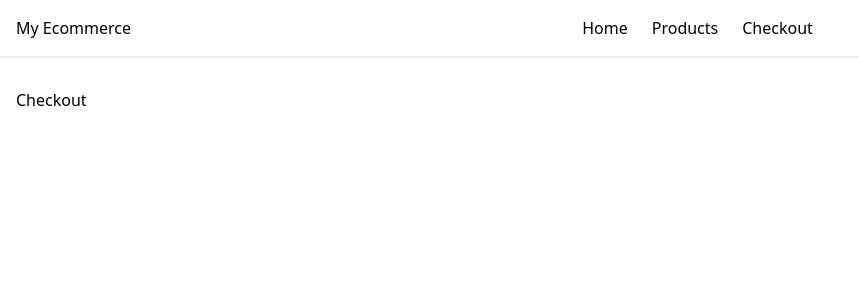
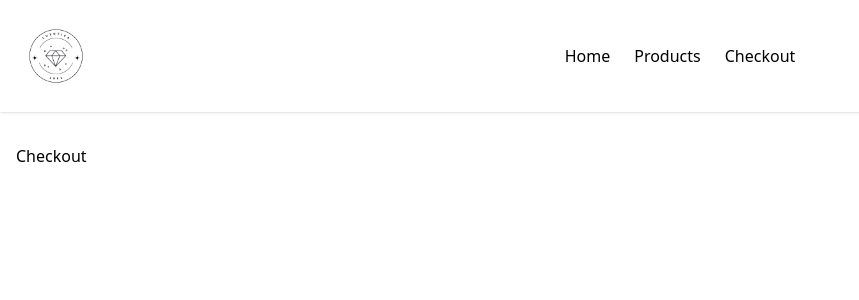
Before and after one commit to yoanastamenova/jewellery-shop, a Next.js app: page /checkout in a window 1280 px wide. Shown: the top 300 px of the page, without its empty margins (0-859 px from the left). Built offline with nearby package versions, Linux system fonts and the light colour scheme.

Commit message:
feat: add logo

```diff
--- a/components/navbar.tsx
+++ b/components/navbar.tsx
@@ -1,3 +1,4 @@
+import Image from "next/image";
 import Link from "next/link";
 
 export const Navbar = () => {
@@ -5,7 +6,7 @@ export const Navbar = () => {
         <nav className="sticky top-0 z-50 bg-white shadow">
             <div className="container mx-auto flex items-center justify-between px-4 py-4">
               <Link href="/" className="hover:text-blue-600">
-              My Ecommerce
+                <Image src="/logo2.png" height={80} width={80} alt="logo"/>
               </Link>
             <div className="hidden md:flex space-x-6">
                 <Link href="/">Home</Link>
```
Also changed, not shown: public/logo1.png (added), public/logo2.png (added).
